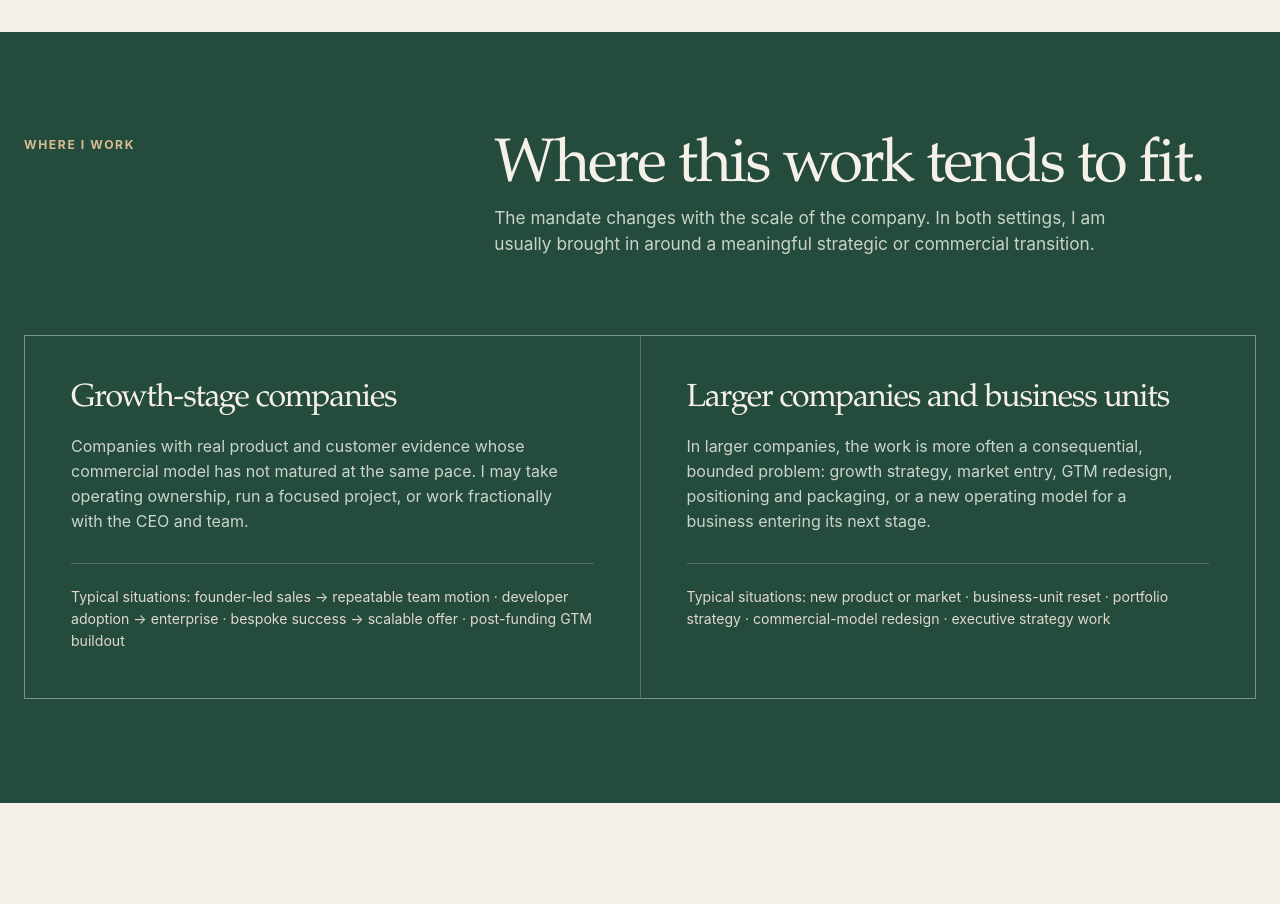
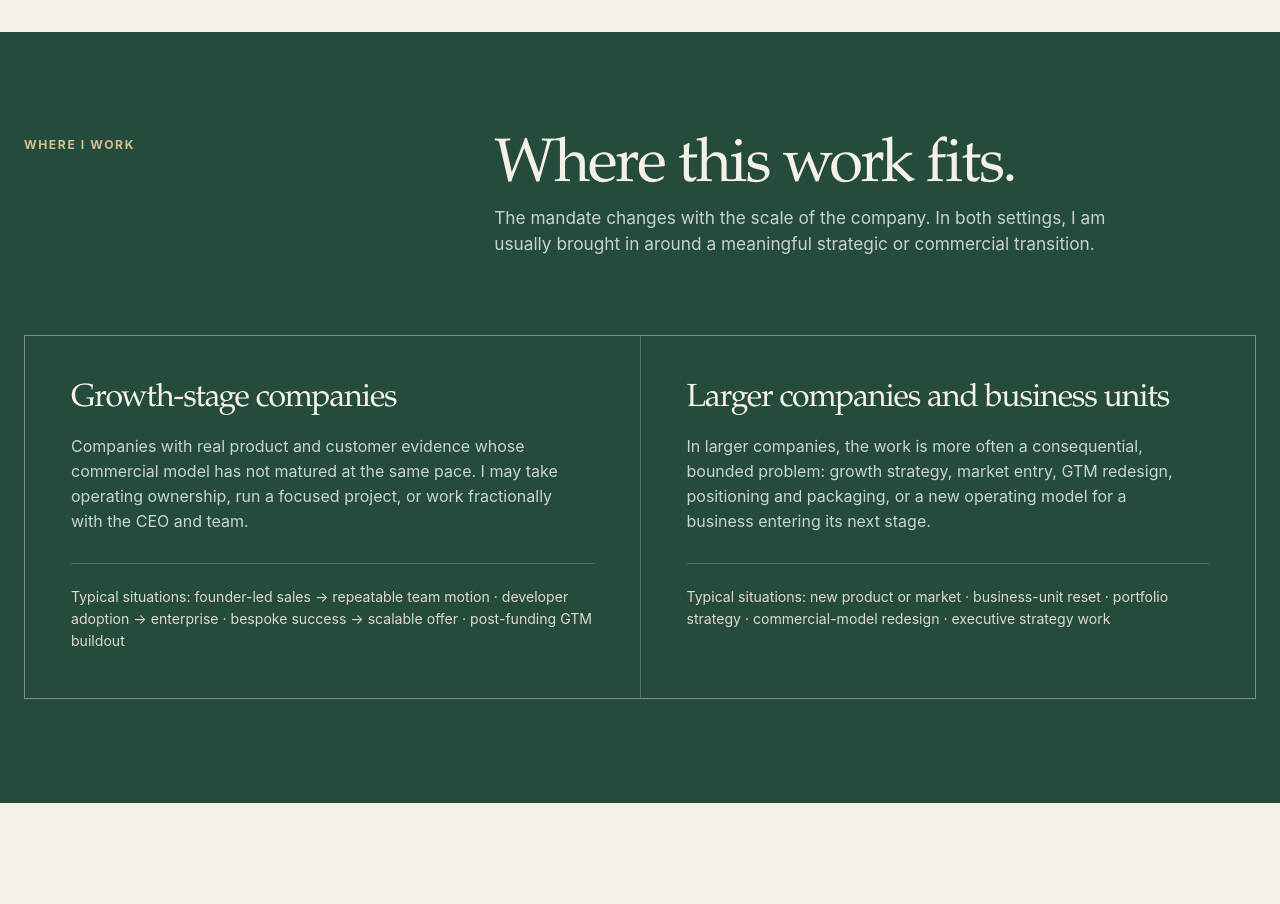
Before and after one commit to jjhonson/designed-scale-site, a plain HTML site: page index.html in a window 1280 px wide. Shown: the part 1600-2504 px from the top of the page. Drawn offline with Linux system fonts and the light colour scheme.

Commit message:
Shorten homepage context section heading

```diff
--- a/index.html
+++ b/index.html
@@ -88,7 +88,7 @@
   <div class="container">
     <div class="section-head">
       <div><div class="eyebrow">Where I work</div></div>
-      <div><h2>Where this work tends to fit.</h2><p class="lead">The mandate changes with the scale of the company. In both settings, I am usually brought in around a meaningful strategic or commercial transition.</p></div>
+      <div><h2>Where this work fits.</h2><p class="lead">The mandate changes with the scale of the company. In both settings, I am usually brought in around a meaningful strategic or commercial transition.</p></div>
     </div>
     <div class="context-grid">
       <div class="context-card">
```
